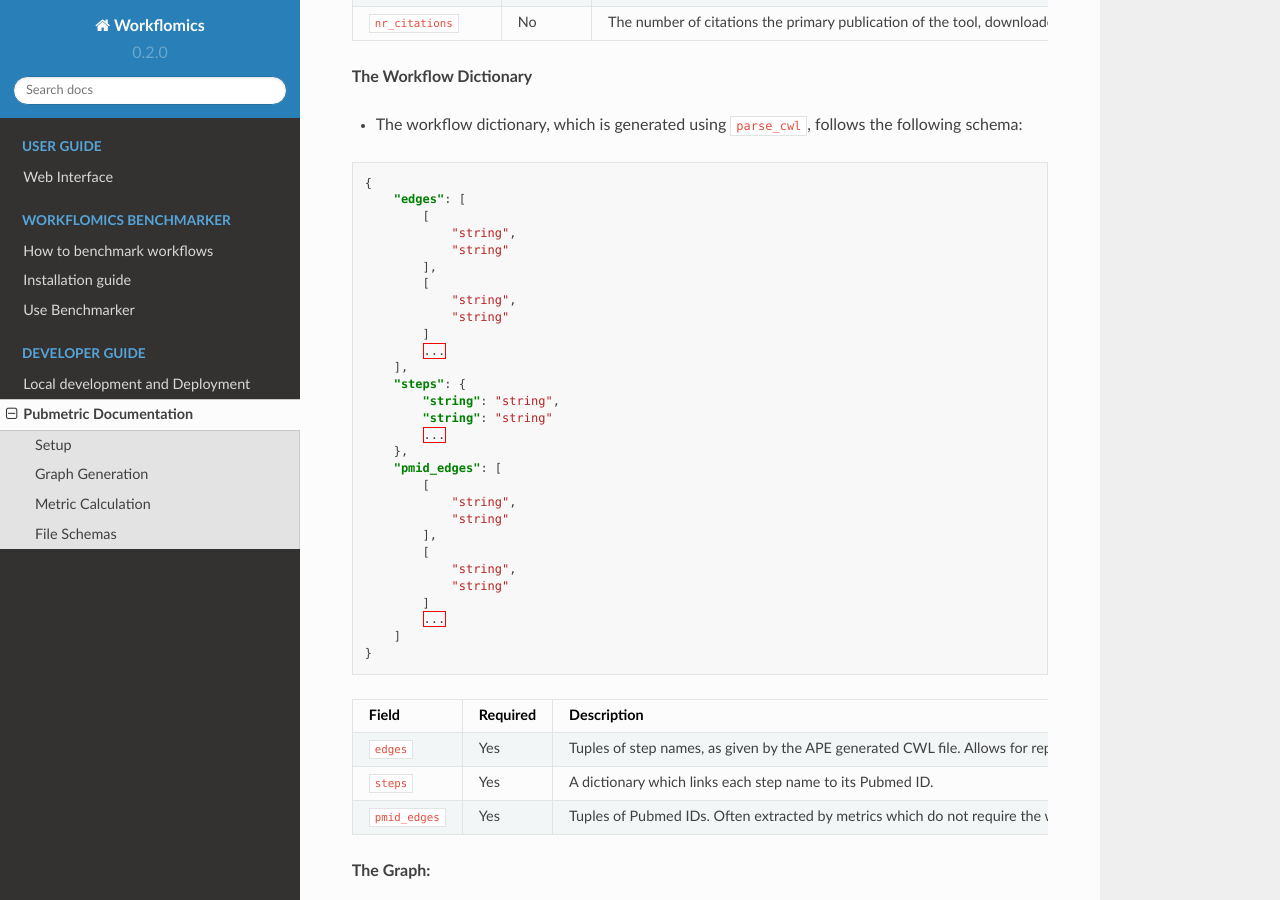
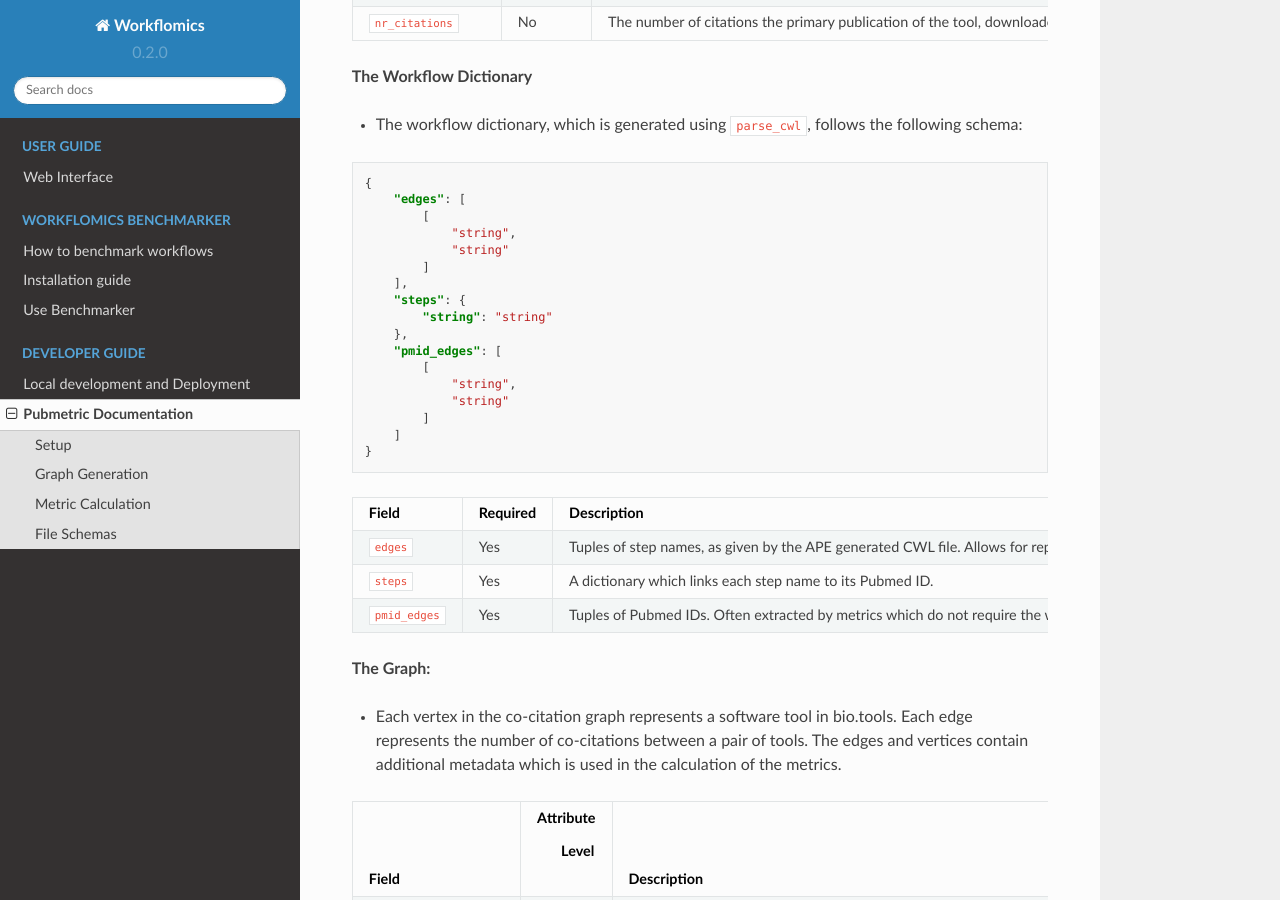
Before and after one commit to Workflomics/workflomics-readthedocs, a Sphinx documentation site: the page built from docs/source/basics/pubmetric.rst, in a window 1280 px wide and 900 px high, scrolled down 4052 px. Built offline with Sphinx 7.4.7 and the Read the Docs theme 2.0.0, drawn with Linux system fonts in a browser that asks for light colours.

Commit message:
Fixing json 2

```diff
--- a/docs/source/basics/pubmetric.rst
+++ b/docs/source/basics/pubmetric.rst
@@ -136,9 +136,9 @@ The package expects some specific schemas for certain files
          {
             "name": "string",
             "doi": "string or null",
-            "topics": ["string", ...],
+            "topics": ["string"],
             "nrPublications": integer,
-            "allPublications": ["string", ...],
+            "allPublications": ["string"],
             "pubDate": integer,
             "pmid": "string",
             "nrCitations": integer
@@ -191,28 +191,16 @@ The package expects some specific schemas for certain files
            [
                "string",
                "string"
-           ],
-           [
-               "string",
-               "string"
            ]
-           ...
        ],
        "steps": {
-           "string": "string",
            "string": "string"
-           ...
        },
        "pmid_edges": [
            [
                "string",
                "string"
-           ],
-           [
-               "string",
-               "string"
            ]
-           ...
        ]
    }
 
```
